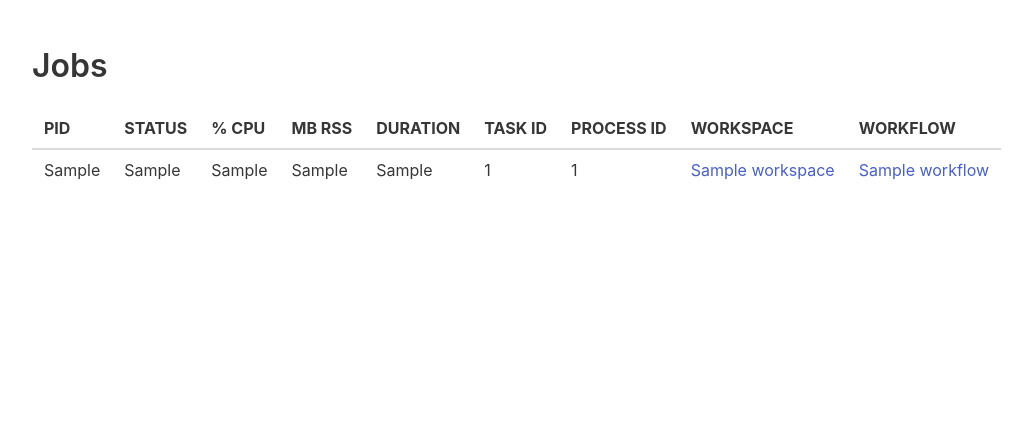
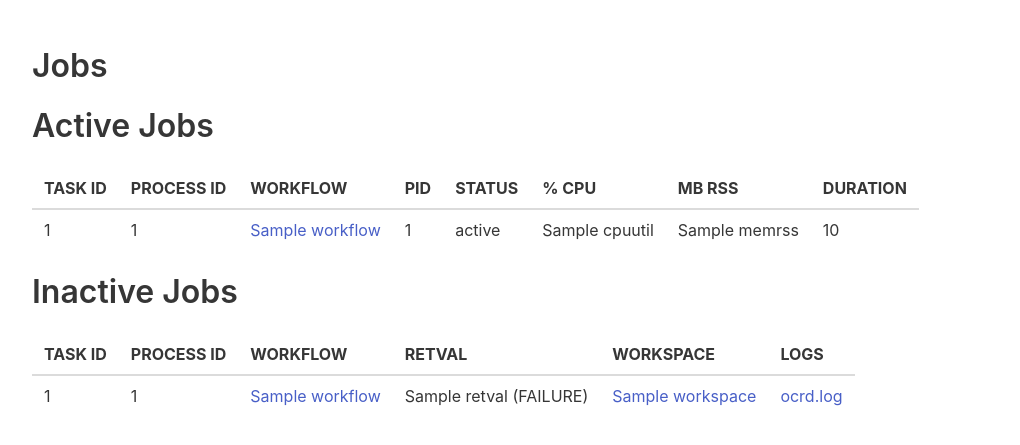
Before and after one commit to slub/ocrd_manager, a Python web app: template ocrd_monitor/flask/app/templates/jobs/index.html in a window 1280 px wide. Shown: the part 52-497 px from the top of the page, without its empty margins (32-1052 px from the left). Run offline with Jinja, Linux system fonts and the light colour scheme; the template is opened without the code that fills it: most values are stand-ins (such as "Sample title", 1, 10 or a date in 2020).

Commit message:
split jobs into active and inactive table, also show retval and local logs

```diff
--- a/ocrd_monitor/flask/app/__init__.py
+++ b/ocrd_monitor/flask/app/__init__.py
@@ -30,4 +30,7 @@ def create_app():
     from . import workspace
     app.register_blueprint(workspace.bp)
 
+    from . import logs
+    app.register_blueprint(logs.bp)
+
     return app
--- a/ocrd_monitor/flask/app/templates/jobs/index.html
+++ b/ocrd_monitor/flask/app/templates/jobs/index.html
@@ -9,33 +9,67 @@
 {% endblock %}
 
 {% block content %}
+<h2 class="title">Active Jobs</h2>
 <table class="table">
   <thead>
     <tr>
+      <th>TASK ID</th>
+      <th>PROCESS ID</th>
+      <th>WORKFLOW</th>
       <th>PID</th>
       <th>STATUS</th>
       <th>% CPU</th>
       <th>MB RSS</th>
       <th>DURATION</th>
-      <th>TASK ID</th>
-      <th>PROCESS ID</th>
-      <th>WORKSPACE</th>
-      <th>WORKFLOW</th>
     </tr>
   </thead>
   <tbody>
-    {% for job in jobs %}
+    {% for job in jobs: %}
+    {% if job.pid is defined: %}
     <tr>
-      <td>{{ job.resource_consumption[0] }}</td>
-      <td>{{ job.resource_consumption[1] }}</td>
-      <td>{{ job.resource_consumption[2] }}</td>
-      <td>{{ job.resource_consumption[3] }}</td>
-      <td>{{ job.resource_consumption[4] }}</td>
       <td>{{ job.task.id }}</td>
       <td>{{ job.process.id }}</td>
-      <td>{% if job.workspace is defined %}<a href="{{ url_for('workspace.browse', path=job.workspace.path) }}">{{ job.workspace.name }}</a>{% endif %}</td>
+      <td><a href="{{ url_for('workflow.detail', path=job.workflow.path) }}">{{ job.workflow.name }}</a></td>
+      <td>{{ job.pid }}</td>
+      <td>{{ job.status }}</td>
+      <td>{{ job.cpuutil }}</td>
+      <td>{{ job.memrss }}</td>
+      <td>{{ job.duration }}</td>
+    </tr>
+    {% endif %}
+    {% endfor %}
+  </tbody>
+</table>
+<h2 class="title">Inactive Jobs</h2>
+<table class="table">
+  <thead>
+    <tr>
+      <th>TASK ID</th>
+      <th>PROCESS ID</th>
+      <th>WORKFLOW</th>
+      <th>RETVAL</th>
+      <th>WORKSPACE</th>
+      <th>LOGS</th>
+    </tr>
+  </thead>
+  <tbody>
+    {% for job in jobs: %}
+    {% if job.retval is defined: %}
+    <tr>
+      <td>{{ job.task.id }}</td>
+      <td>{{ job.process.id }}</td>
       <td>{% if job.workflow is defined %}<a href="{{ url_for('workflow.detail', path=job.workflow.path) }}">{{ job.workflow.name }}</a>{% endif %}</td>
+      <td>{{ job.retval }} {% if job.retval == "0" %}(SUCCESS){% else %}(FAILURE){% endif %}</td>
+      <td>{% if job.workspace is defined: %}
+        <a href="{{ url_for('workspace.browse', path=job.workspace.path) }}">{{ job.workspace.name }}</a>
+        {% endif %}
+      </td>
+      <td>{% if job.workspace is defined: %}
+        <a href="{{ url_for('logs.view', path=job.workspace.path) }}">ocrd.log</a>
+        {% endif %}
+      </td>
     </tr>
+    {% endif %}
     {% endfor %}
   </tbody>
 </table>
```
Also changed, not shown: ocrd_monitor/flask/app/job.py (+6 -1 lines), ocrd_monitor/flask/app/logs.py (added, +23 -0 lines), ocrd_monitor/flask/app/templates/logs/view.html (added, +9 -0 lines).
